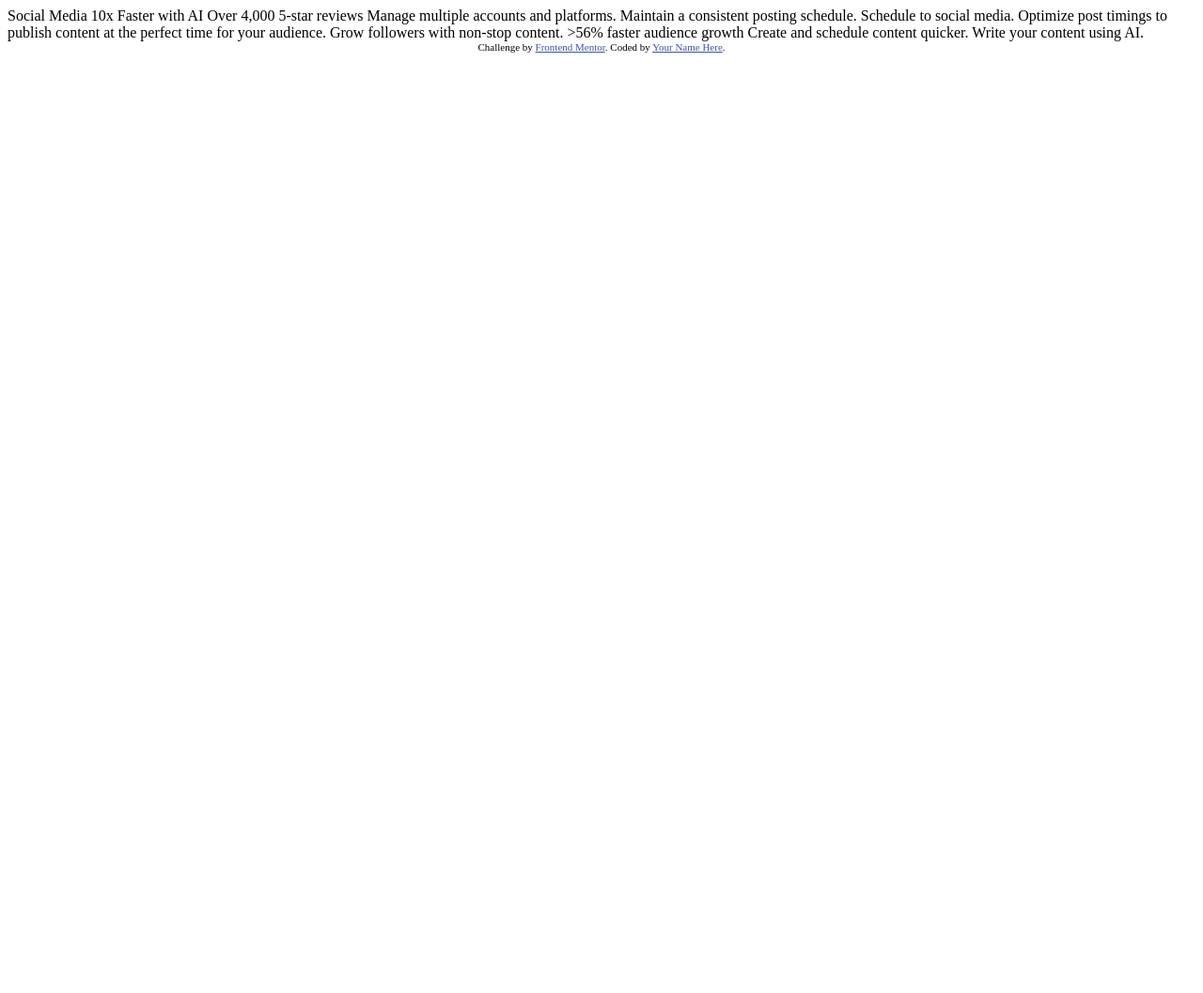
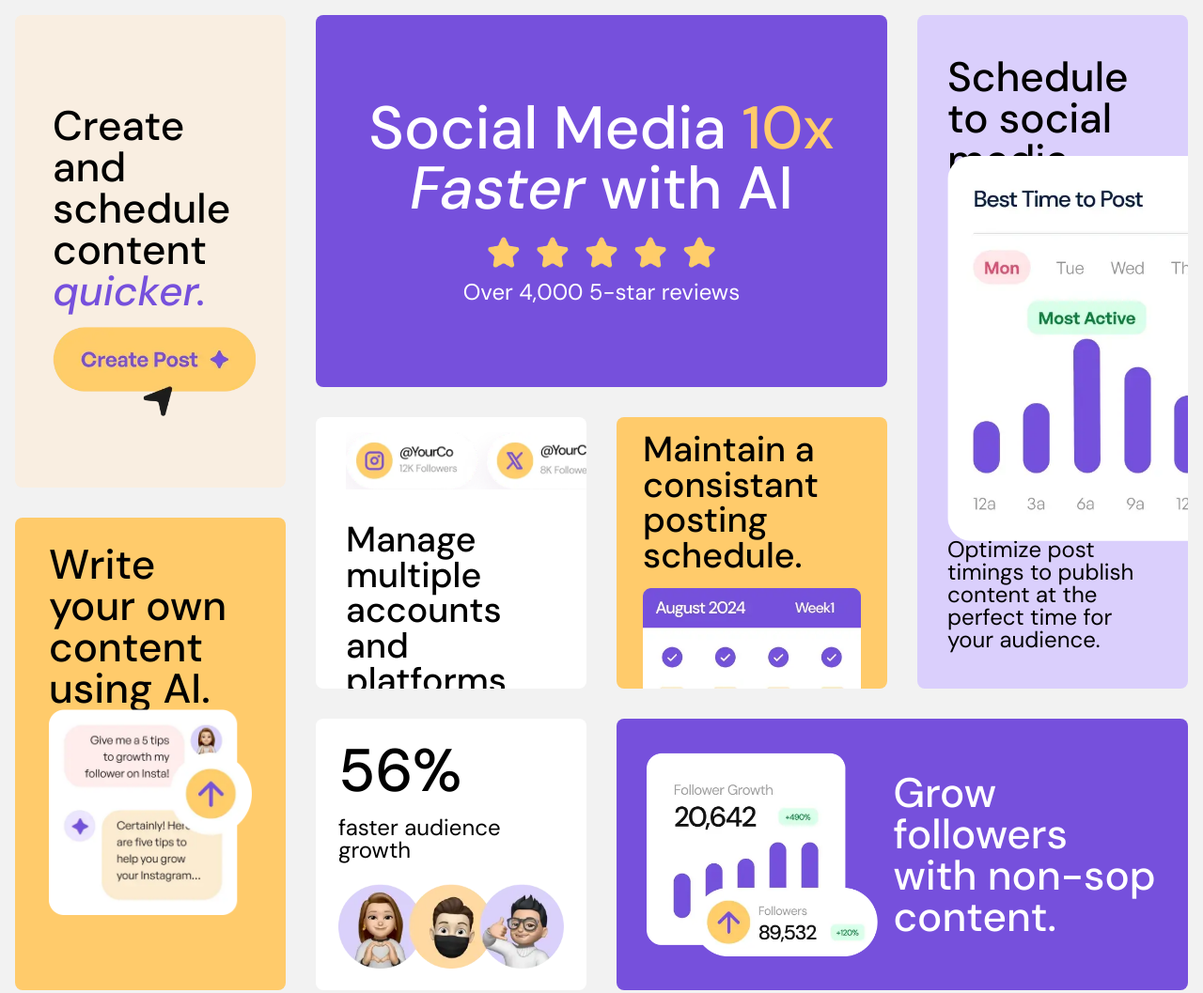
Before and after one commit to Rolin807/TP2-bento, a plain HTML site: page index.html in a window 1280 px wide. Shown: the whole page at 94% size. Before the commit the page ends 800 px from the top, so only its background shows below. Drawn offline with Linux system fonts and the light colour scheme.

Commit message:
Finished

```diff
--- a/assets/css/style.css
+++ b/assets/css/style.css
@@ -2,6 +2,7 @@
 
 /* Importation de polices Google Fonts */
 @import url('https://fonts.googleapis.com/css2?family=DM+Sans:opsz@9..40&family=DM+Sans:opsz,wght@9..40,500&family=DM+Sans:ital,opsz,wght@1,9..40,500&display=swap');
+
 
 /**
  * @author X <X@csfoy.ca>
@@ -20,91 +21,305 @@
 
 @import url(normalize.css);
 
-
 /* Utilitaires
    ========================================================================== */
 
 /* Définir des variables CSS */
-:root {
-    /* Couleurs */
-    --color-primary: #7551db;
-    --color-secondary: #fecc6a;
-    --color-tertiary: rgb(221, 209, 252);
-}
 
 
 /*** Harmoniser le modèle de boîte avec Box-Sizing ***/
-html {
-    box-sizing: border-box;
-}
-
-*, *::before, *::after {
-    box-sizing: inherit;
-}
-
-/* fluidifier les images */
-img{
-    max-width: 100%;
-}
 
 /* Charte typographique
    ========================================================================== */
 
 /* Base décimale */
-html{
-    font-size: 62.5%;
+/* Hiérarchie responsive : plus proche = plus petit  &  plus loin = plus grand */
+/* AJUSTER LES VALEURS SELON VOTRE PROJET */
+/* Grille de mise en page
+   ========================================================================== */
+
+* {
+  padding: 0;
+  margin: 0;
+  box-sizing: border-box;
+}
+
+:root {
+  --purple-100: hsl(254,88%,90%);
+  --purple-500: hsl(256,67%,59%);
+  --yellow-100: hsl(31,66%,93%);
+  --yellow-500: hsl(39, 100%, 71%);
+  --white: hsl(0,0%, 100%);
+  --black: hsl(0,0%,7%);
+}
+
+img {
+  max-width: 100%;
+  display: block;
 }
 
 body {
-    font-family: "DM Sans", serif;
-    font-optical-sizing: auto;
-    font-weight: 400;
-    font-style: normal;
-
-    /* taille de police du texte sur l'écran étroit: 14px */
-    font-size: 1.4rem;
-    /* facteur multiplicateur de la taille de la police 1.375x16 = 22 */
-    line-height: 1.375;
+  background-color: #f2f2f2;
+  min-height: 100vh;
+  font-family: 'DM Sans', sans-serif;
+  font-size: 18px;
+  line-height: 1;
+  display: grid;
+  place-content: center;
 }
 
-@media (min-width: 600px) {
-    body {
-        line-height: 1.5;
-        font-size: 1.6rem;
+.xlg-text {
+  font-size: 4rem;
+  font-weight: 500;
 }
+
+.lg-text {
+  font-size: 2.75rem;
+  font-weight: 500;
 }
-@media (min-width: 800px) {
-    body {
-        line-height: 1.75;
-        font-size: 1.6rem;
+
+.med-text {
+  font-size: 2.35rem;
+  font-weight: 500;
+}
+
+.sm-text {
+  font-size: 1.5rem;
+  font-weight: 400;
+}
+
+.bento-grid {
+  max-width: 1400px;
+  margin: 1rem;
+  display: grid;
+  grid-auto-columns: 1fr;
+  grid-auto-rows: 75px;
+  gap: 2rem;
+  grid-template-areas:
+  'box1 box2 box2 box3'
+  'box1 box2 box2 box3'
+  'box1 box2 box2 box3'
+  'box1 box2 box2 box3'
+  'box1 box5 box6 box3'
+  'box4 box5 box6 box3'
+  'box4 box5 box6 box3'
+  'box4 box7 box8 box8'
+  'box4 box7 box8 box8'
+  'box4 box7 box8 box8';
+}
+
+.bento-grid .item {
+  border-radius: .5rem;
+  overflow: hidden;
+}
+
+.bento-grid .item:nth-child(1) {
+  background-color: var(--yellow-100);
+  grid-area: box1;
+  padding: 6rem 2rem 0 2.5rem;
+}
+.bento-grid .item:nth-child(2),
+.bento-grid .item:nth-child(8) {
+  background-color: var(--purple-500);
+  color: var(--white);
+}
+.bento-grid .item:nth-child(3) {
+  background-color: var(--purple-100);
+}
+
+.bento-grid .item:nth-child(4),
+.bento-grid .item:nth-child(6) {
+  background-color: var(--yellow-500);
+}
+
+.bento-grid .item:nth-child(5),
+.bento-grid .item:nth-child(7) {
+  background-color: var(--white);
+}
+
+.bento-grid .item:nth-child(1) em {
+  color: var(--purple-500);
+}
+
+.bento-grid .item:nth-child(1) img {
+  margin-top: 1rem;
+}
+
+.bento-grid .item:nth-child(2) {
+  grid-area: box2;
+  padding: 2rem;
+  text-align: center;
+  font-weight: 500;
+  display: flex;
+  flex-direction: column;
+  align-items: center;
+  justify-content: center;
+}
+
+.bento-grid .item:nth-child(2) .emphasis {
+  color: var(--yellow-500);
+}
+
+.bento-grid .item:nth-child(2) img {
+  width: 250px;
+  margin: 1rem 0 0.5rem;
+}
+
+.bento-grid .item:nth-child(3) {
+  grid-area: box3;
+  padding: 2.75rem 2rem 2.5rem 2rem;
+  display: flex;
+  flex-direction: column;
+  justify-content: space-between;
+  position: relative;
+}
+
+.bento-grid .item:nth-child(3) img {
+  position: absolute;
+  height: 410px;
+  object-fit: cover;
+  object-position: left;
+  top: 150px;
+}
+
+.bento-grid .item:nth-child(4) {
+  grid-area: box4;
+  padding: 1.75rem 2.25rem;
+}
+
+.bento-grid .item:nth-child(4) p {
+  margin-bottom: 2rem;
+}
+
+.bento-grid .item:nth-child(5) {
+  grid-area: box5;
+  padding: 1rem 2rem 1rem 2rem;
+  position: relative;
+}
+
+.bento-grid .item:nth-child(5) p {
+  margin-top: 6rem;
+}
+
+.bento-grid .item:nth-child(5) img {
+  position: absolute;
+}
+
+.bento-grid .item:nth-child(6) {
+  grid-area:box6 ;
+  position: relative;
+  padding: 1rem 1.75rem;
+}
+
+.bento-grid .item:nth-child(6) p {
+  margin-bottom: 1rem;
+}
+
+.bento-grid .item:nth-child(7) {
+  grid-area: box7;
+  padding: 1.5rem;
+}
+
+.bento-grid .item:nth-child(7) span {
+  display: block;
+  margin-bottom: 1rem;
+}
+
+.bento-grid .item:nth-child(7) img {
+  margin-top: 1.5rem;
+}
+
+.bento-grid .item:nth-child(8) {
+  grid-area: box8;
+  padding: 2rem;
+  display: grid;
+  grid-template-columns: 1.75fr 2fr;
+  align-items: center;
+  gap: 1rem;
+}
+
+@media (max-width:1024px) {
+  .bento-grid {
+    grid-auto-rows: initial;
+    grid-template-areas:
+    'box1 box1 box2 box2'
+    'box1 box1 box2 box2'
+    'box3 box3 box4 box4'
+    'box3 box3 box4 box4'
+    'box5 box5 box6 box6'
+    'box5 box5 box6 box6'
+    'box7 box7 box8 box8'
+    'box7 box7 box8 box8';
+  }
+
+  .bento-grid .item:nth-child(8) {
+    grid-template-columns: 1fr;
   }
 }
 
-h1,
-h2,
-h3,
-h4{
-    font-weight: 500;
+@media (max-width: 768px) {
+  .bento-grid .item {
+    text-align: center;
   }
 
-/* Hiérarchie responsive : plus proche = plus petit  &  plus loin = plus grand */
-/* AJUSTER LES VALEURS SELON VOTRE PROJET */
-h1 {
-    /* = 24px */
-    font-size: 2.4rem;
+  .bento-grid {
+    grid-template-areas:
+    'box2'
+    'box5'
+    'box6'
+    'box3'
+    'box8'
+    'box7'
+    'box1'
+    'box4'
+    ;
   }
-@media (min-width: 600px) {
-    h1 {
-        /* = 32px */
-        font-size: 3.2rem;
+
+  .bento-grid .item:nth-child(4),
+  .bento-grid .item:nth-child(5),
+  .bento-grid .item:nth-child(6),
+  .bento-grid .item:nth-child(7){
+    text-align: left;
   }
+
+  .bento-grid .item:nth-child(1) {
+    padding: 2rem;
+    text-align: left;
   }
-@media (min-width: 800px) {
-    h1 {
-        /* = 36px */
-        font-size: 3.6rem;
+
+  .bento-grid .item:nth-child(1) .lg-text {
+    font-size: 2.5rem;
+  }
+
+  .bento-grid .item:nth-child(1) img {
+    width: 250px;
+  }
+
+  .bento-grid .item:nth-child(3) {
+    padding: 2.75rem 1rem 2rem 1rem;
+  }
+
+  .bento-grid .item:nth-child(3) .lg-text {
+    font-size: 2.25rem;
+  }
+  .bento-grid .item:nth-child(3) img {
+    margin: 1rem 0;
+    position: initial;
+    height:initial ;
+
+  }
+
+  .bento-grid .item:nth-child(5) p {
+    margin-top: 10rem ;
+  }
+
+  .bento-grid .item:nth-child(8) {
+    padding: 1.5rem 4rem ;
   }
 }
 
-/* Grille de mise en page
-   ========================================================================== */
+@media (max-width: 540px) {
+  .bento-grid .item:nth-child(5) p {
+    margin-top: 6rem;
+  }
+}
--- a/index.html
+++ b/index.html
@@ -5,38 +5,66 @@
   <meta name="viewport" content="width=device-width, initial-scale=1.0"> <!-- displays site properly based on user's device -->
 
   <link rel="icon" type="image/png" sizes="32x32" href="./assets/images/favicon-32x32.png">
-
+  <link rel="stylesheet" href="assets/css/style.css">
+  <link href="https://fonts.googleapis.com/css2?family=DM+Sans:ital,opsz,wght@0,9..40,100..1000;1,9..40,100..1000&display=swap" rel="stylesheet">
   <title>Frontend Mentor | Bento grid</title>
 
   <!-- Feel free to remove these styles or customise in your own stylesheet 👍 -->
-  <style>
-    .attribution { font-size: 11px; text-align: center; }
-    .attribution a { color: hsl(228, 45%, 44%); }
-  </style>
+
 </head>
 <body>
+  <div class="bento-grid">
+    <div class="item">
+      <div class="lg-text">Create and schedule content <em>quicker.
+      </em></div>
+      <img src="assets/images/illustration-create-post.webp" alt="">
+    </div>
 
-  Social Media 10x Faster with AI
-  Over 4,000 5-star reviews
+    <div class="item">
+      <p class="xlg-text">Social Media <span class="emphasis">10x</span>
+      <em>Faster</em> with AI</p>
+      <img src="assets/images/illustration-five-stars.webp" alt="">
+      <p class="sm-text">Over 4,000 5-star reviews</p>
+    </div>
 
-  Manage multiple accounts and platforms.
+    <div class="item">
+      <p class="lg-text">Schedule to social media.</p>
+      <img src="assets/images/illustration-schedule-posts.webp" alt="">
+      <p class="sm-text">Optimize post timings to publish content at the
+        perfect time for your audience.</p>
+    </div>
 
-  Maintain a consistent posting schedule.
+    <div class="item">
+      <div class="lg-text">Write your own content using AI.</div>
+      <img src="assets/images/illustration-ai-content.webp" alt="">
+    </div>
 
-  Schedule to social media.
-  Optimize post timings to publish content at the perfect time for your audience.
+    <div class="item">
+      <img src="assets/images/illustration-multiple-platforms.webp" alt="">
+      <p class="med-text">Manage multiple accounts and platforms</p>
+    </div>
 
-  Grow followers with non-stop content.
+    <div class="item">
+      <p class="med-text">Maintain a consistant posting schedule.</p>
+      <img src="assets/images/illustration-consistent-schedule.webp" alt="">
+    </div>
 
-  >56% faster audience growth
+    <div class="item">
+      <p class="sm-text">
+        <span class="xlg-text">56%</span> faster audience growth
+      </p>
+      <img src="assets/images/illustration-audience-growth.webp" alt="">
+    </div>
 
-  Create and schedule content quicker.
+    <div class="item">
+      <img src="assets/images/illustration-grow-followers.webp" alt="">
+      <p class="lg-text">Grow followers with non-sop content.</p>
+    </div>
 
-  Write your content using AI.
+  </div>
 
-  <div class="attribution">
-    Challenge by <a href="https://www.frontendmentor.io?ref=challenge">Frontend Mentor</a>.
-    Coded by <a href="#">Your Name Here</a>.
-  </div>
+
+
+
 </body>
 </html>
```
Lines whose indentation alone changed are shown as unchanged.
